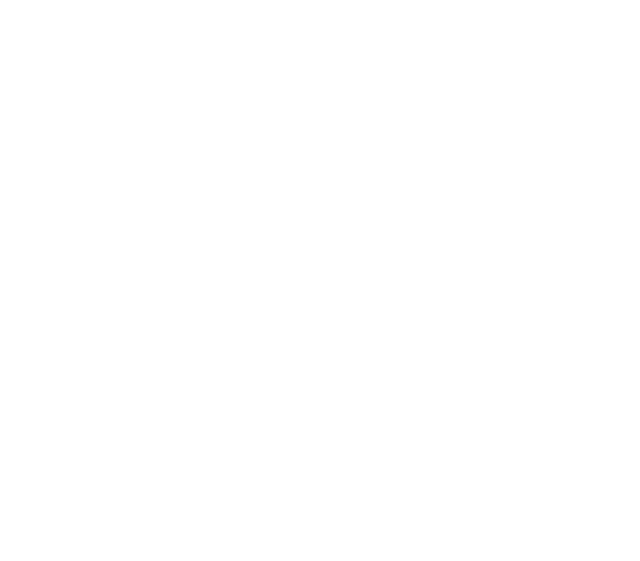
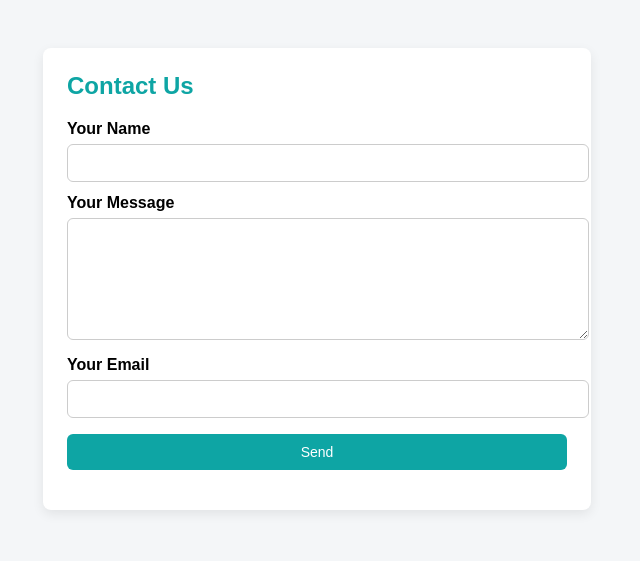
Before and after one commit to AnkitPrajapatITG/webapp, a plain HTML site: page html/contact.html in a window 1280 px wide. Shown: the whole page, without its empty margins (323-963 px from the left). Drawn offline with Linux system fonts and the light colour scheme.

Commit message:
added contact us Page

```diff
--- a/html/contact.html
+++ b/html/contact.html
@@ -0,0 +1,110 @@
+<!DOCTYPE html>
+<html lang="en">
+
+<head>
+    <meta charset="UTF-8">
+    <title>Contact Us Form</title>
+    <style>
+        body {
+            font-family: Arial, sans-serif;
+            background: #f4f6f8;
+            padding: 40px;
+        }
+
+        .container {
+            max-width: 500px;
+            background: #fff;
+            padding: 24px;
+            border-radius: 8px;
+            box-shadow: 0 4px 12px rgba(0, 0, 0, 0.08);
+            margin: auto;
+        }
+
+        h2 {
+            margin-top: 0;
+            color: #0ea5a4;
+        }
+
+        label {
+            display: block;
+            margin: 12px 0 6px;
+            font-weight: bold;
+        }
+
+        input,
+        textarea,
+        button {
+            width: 100%;
+            padding: 10px;
+            border: 1px solid #ccc;
+            border-radius: 6px;
+            font-size: 14px;
+        }
+
+        textarea {
+            min-height: 100px;
+        }
+
+        button {
+            background: #0ea5a4;
+            color: #fff;
+            border: none;
+            margin-top: 16px;
+            cursor: pointer;
+            transition: background 0.2s;
+        }
+
+        button:hover {
+            background: #0c8b8a;
+        }
+    </style>
+</head>
+
+<body>
+    <div class="container">
+        <h2>Contact Us</h2>
+        <form id="contactForm">
+            <label for="name">Your Name</label>
+            <input type="text" id="name" name="name" required>
+
+            <label for="message">Your Message</label>
+            <textarea id="message" name="message" required></textarea>
+            <label for="email">Your Email</label>
+            <input type="email" id="email" name="email" required>
+
+
+            <button type="submit">Send</button>
+        </form>
+        <p id="response" style="margin-top:16px; font-size:14px; color:green;"></p>
+    </div>
+
+    <script>
+        const form = document.getElementById("contactForm");
+        const responseEl = document.getElementById("response");
+
+        form.addEventListener("submit", async (e) => {
+            e.preventDefault();
+
+            const formData = {
+                name: document.getElementById("name").value,
+                message: document.getElementById("message").value,
+                email: document.getElementById("email").value
+            };
+
+            try {
+                const res = await fetch("http://localhost:4000/api/v1/Auth/sendMail", {
+                    method: "POST",
+                    headers: { "Content-Type": "application/json" },
+                    body: JSON.stringify(formData)
+                });
+
+                const data = await res.text();
+                responseEl.textContent = `✅ ${data}`;
+            } catch (err) {
+                responseEl.textContent = "❌ Something went wrong!";
+            }
+        });
+    </script>
+</body>
+
+</html>
```
Also changed, not shown: html/home.html (+4 -0 lines), html/login.html (+2 -0 lines).
